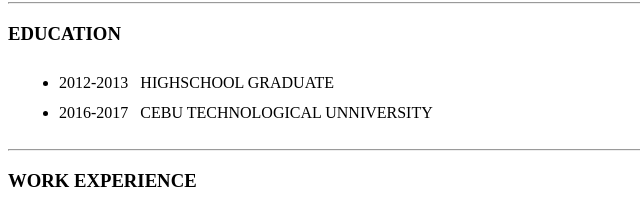
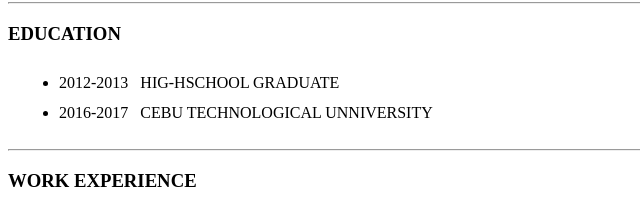
Before and after one commit to mywebsite-nikko/cv, a plain HTML site: page index.html in a window 1280 px wide. Shown: the part 260-468 px from the top of the page, 0-640 px from the left. Drawn offline with Linux system fonts and the light colour scheme.

Commit message:
Update index.html

```diff
--- a/index.html
+++ b/index.html
@@ -19,7 +19,7 @@
     <table cellspacing="10">
         <tr>
             <td><li>2012-2013</li></td>
-            <td>HIGHSCHOOL GRADUATE</td>
+            <td>HIG-HSCHOOL GRADUATE</td>
         </tr>
         <tr>
             <td><li>2016-2017</li></td>
```
